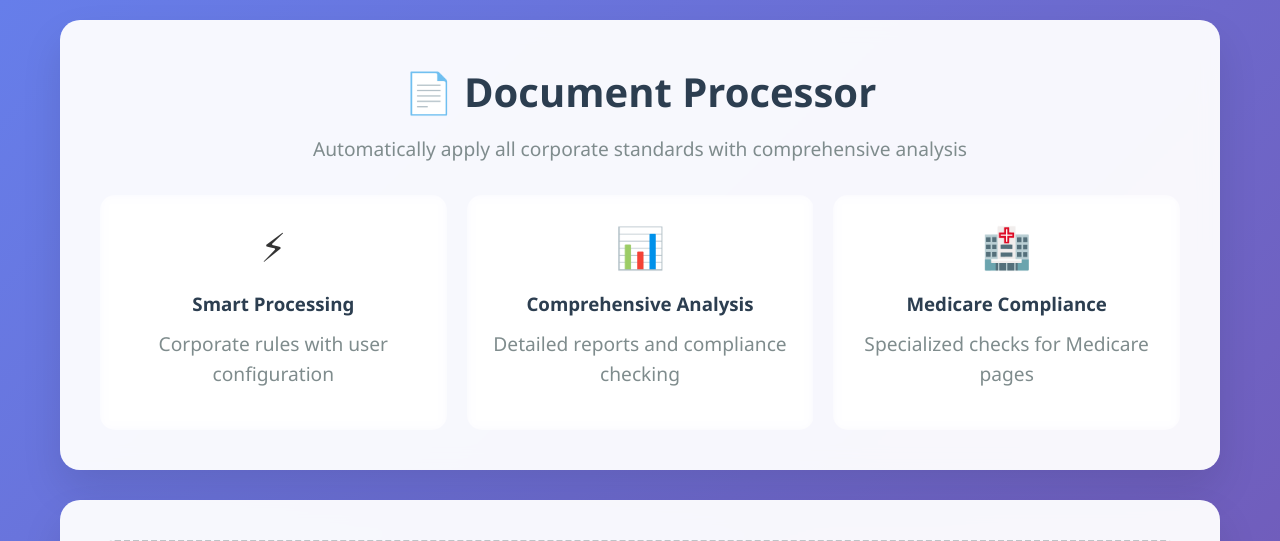
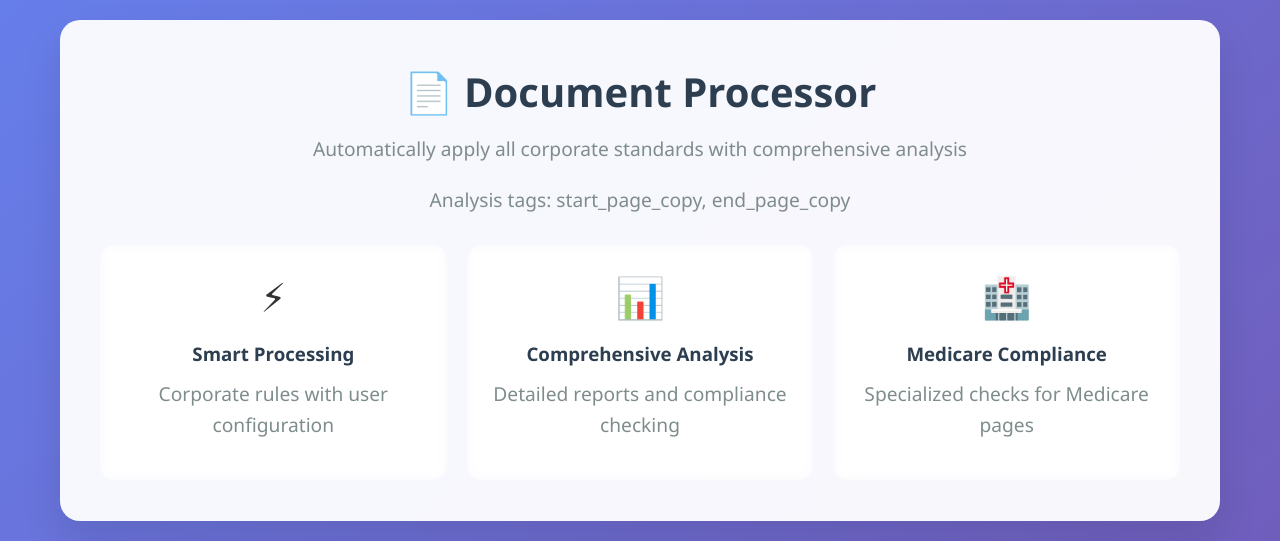
Before and after one commit to bradenrussom/fabulous-sneakergame, a Flask app: page / in a window 1280 px wide. Shown: the top 541 px of the page. Run offline with Flask 3, Linux system fonts and the light colour scheme.

Commit message:
Update index.html

```diff
--- a/templates/index.html
+++ b/templates/index.html
@@ -418,6 +418,7 @@
         <div class="header">
             <h1>📄 Document Processor</h1>
             <p>Automatically apply all corporate standards with comprehensive analysis</p>
+            <p>Analysis tags: start_page_copy, end_page_copy</p>
 
             <div class="features">
                 <div class="feature">
```
